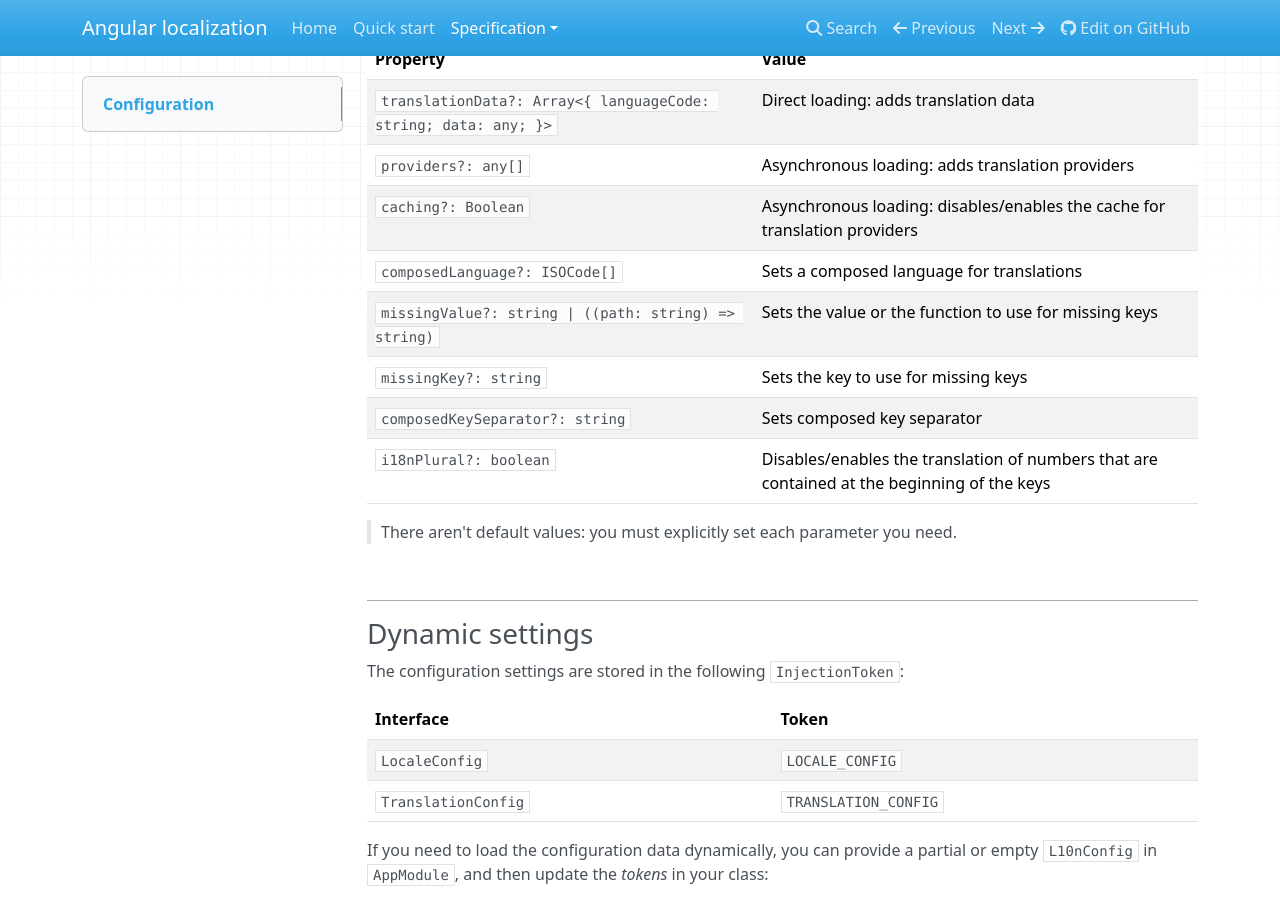
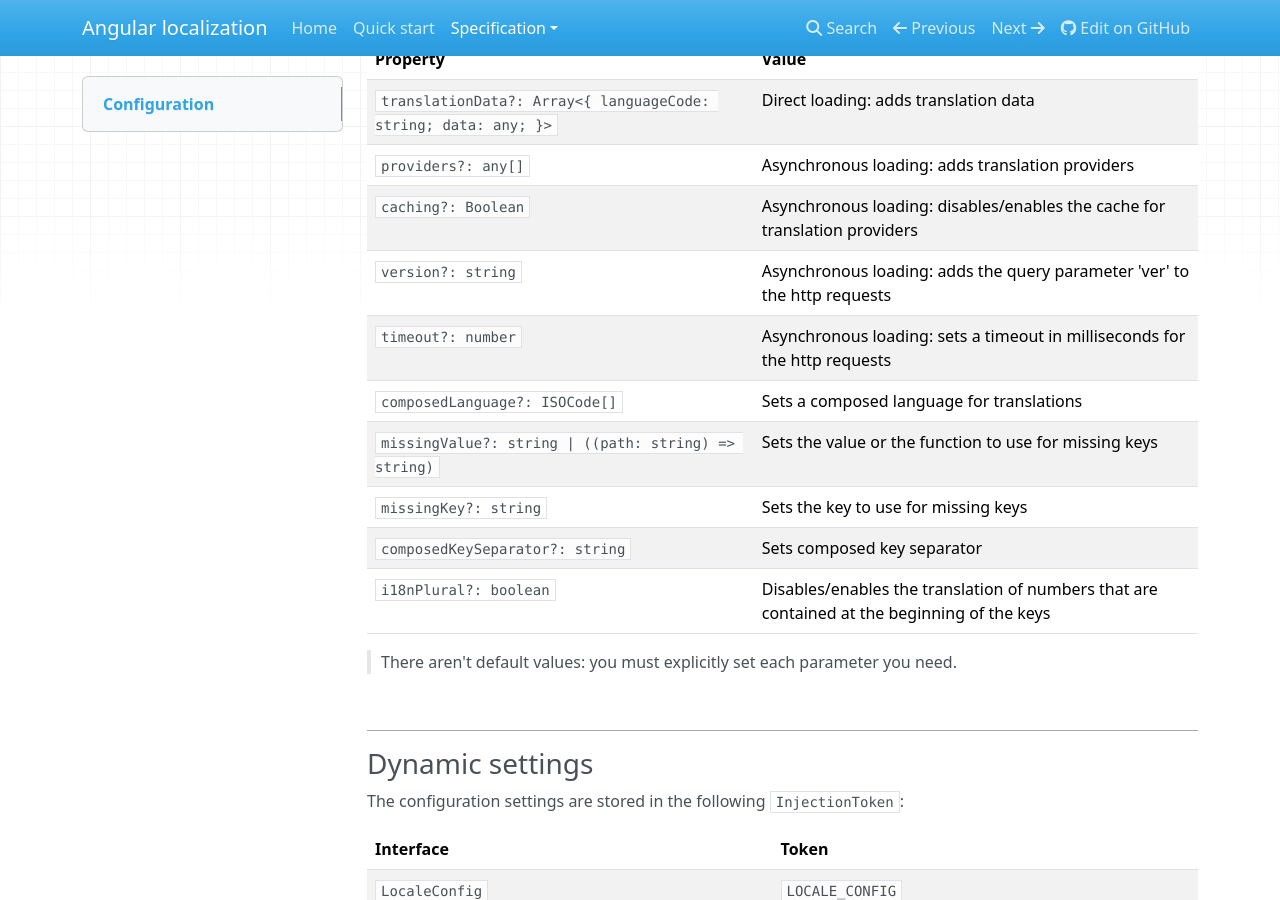
Before and after one commit to robisim74/angular-l10n, an MkDocs documentation site: the page built from docs/spec/configuration.md, in a window 1280 px wide and 900 px high, scrolled down 2428 px. Built offline with MkDocs 1.6.1, drawn with Linux system fonts in a browser that asks for light colours; nearby versions of some CDN libraries; old or Windows-style settings are respelled for this version of MkDocs.

Commit message:
Upgrade version

```diff
--- a/docs/spec/configuration.md
+++ b/docs/spec/configuration.md
@@ -113,6 +113,8 @@ Property | Value
 `translationData?: Array<{ languageCode: string; data: any; }>` | Direct loading: adds translation data
 `providers?: any[]` |  Asynchronous loading: adds translation providers
 `caching?: Boolean` |  Asynchronous loading: disables/enables the cache for translation providers
+`version?: string` |  Asynchronous loading: adds the query parameter 'ver' to the http requests
+`timeout?: number` |  Asynchronous loading: sets a timeout in milliseconds for the http requests
 `composedLanguage?: ISOCode[]` |  Sets a composed language for translations
 `missingValue?: string | ((path: string) => string)` | Sets the value or the function to use for missing keys
 `missingKey?: string` | Sets the key to use for missing keys
--- a/package.json
+++ b/package.json
@@ -1,7 +1,7 @@
 {
     "name": "angular-l10n",
     "private": true,
-    "version": "5.1.0",
+    "version": "5.2.0",
     "description": "An Angular library to translate messages, dates and numbers",
     "main": "./bundles/angular-l10n.umd.js",
     "module": "./fesm5/angular-l10n.js",
```
Also changed, not shown: docs/index.md (+1 -1 lines), 1 other file.
